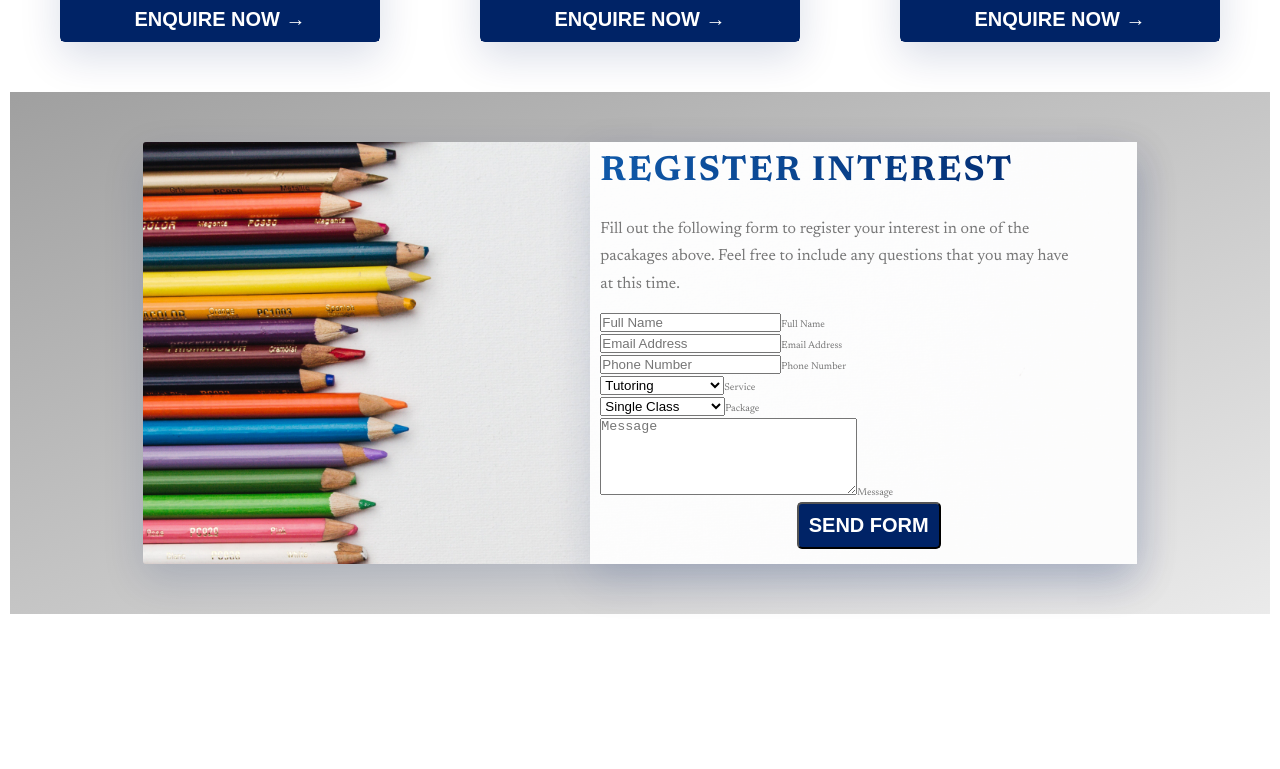
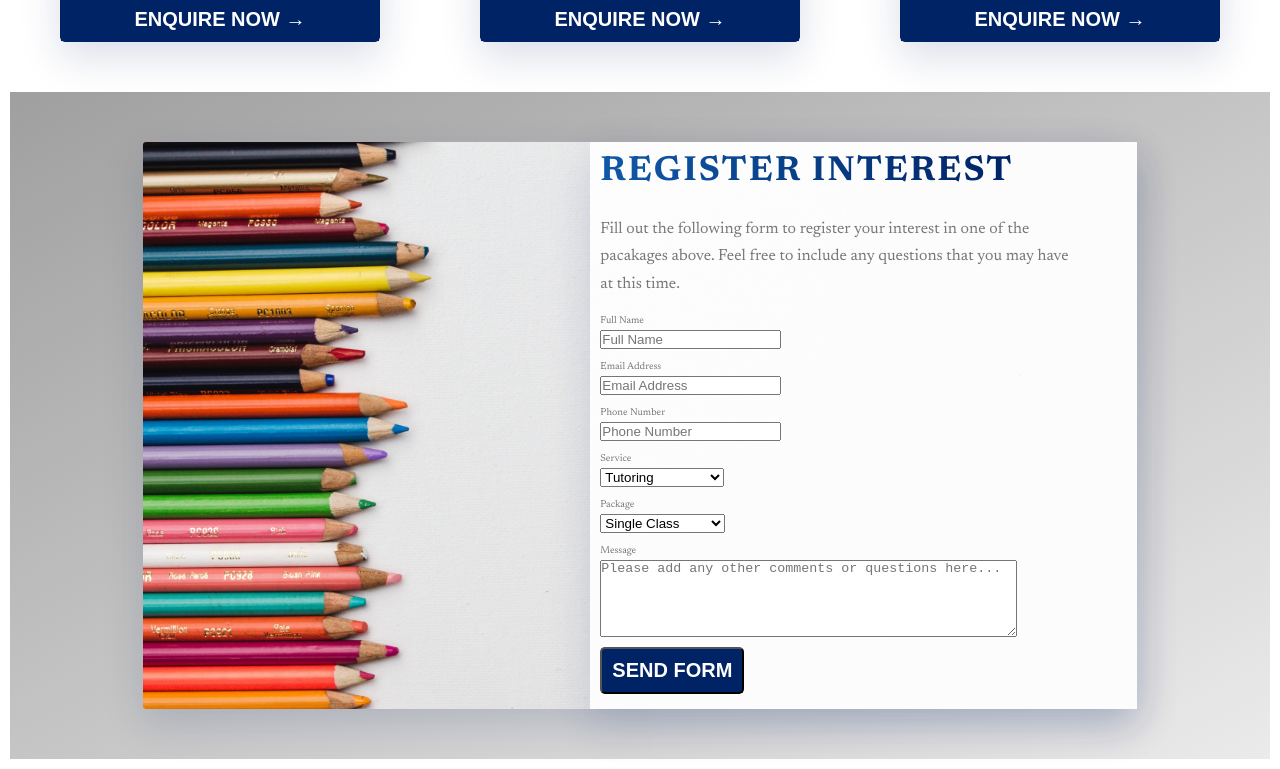
Before and after one commit to Talbekk/the-travelling-teacher, a React (Create React App) app: page / in a window 1280 px wide. Shown: the part 3471-4240 px from the top of the page. Before the commit the page ends 4095 px from the top, so only its background shows below. Built offline with nearby package versions, Linux system fonts and the light colour scheme.

Commit message:
finishes off basic form

```diff
--- a/src/App.css
+++ b/src/App.css
@@ -109,7 +109,7 @@ body {
   margin-left: 5rem; }
 
 .align-left {
-  justify-content: start; }
+  justify-self: start !important; }
 
 .btn, .btn:link, .btn:visited {
   display: grid;
@@ -220,6 +220,14 @@ body {
       z-index: 20; }
   .compositionhover .composition__photo:not(:hover) {
     transform: scale(0.9); }
+
+.form {
+  display: grid;
+  grid-auto-rows: repeat(min-content);
+  grid-row-gap: 1rem; }
+  .form__group {
+    display: grid;
+    justify-content: start; }
 
 .service-box {
   display: grid;
--- a/src/components/main/Enquiries.js
+++ b/src/components/main/Enquiries.js
@@ -27,34 +27,34 @@ function Enquiries() {
                 </p>
                 <form className="form" action="#">
                     <div className="form__group">
+                        <label htmlFor="name" className="form__label">Full Name</label>
                         <input id="name" type="text" placeholder="Full Name" className="form__input" required/>
-                        <label htmlFor="name" className="form__label">Full Name</label>
                     </div>
                     <div className="form__group">
+                        <label htmlFor="email" className="form__label">Email Address</label>
                         <input id="email" type="email" placeholder="Email Address" className="form__input" required/>
-                        <label htmlFor="email" className="form__label">Email Address</label>
                     </div>
                     <div className="form__group">
+                        <label htmlFor="number" className="form__label">Phone Number</label>
                         <input id="number" type="tel" placeholder="Phone Number" className="form__input" required/>
-                        <label htmlFor="number" className="form__label">Phone Number</label>
                     </div>
                     <div className="form__group">
+                        <label className="form__label">Service</label>
                         <select value={chosenService} onChange={(e) => setChosenService(e.target.value)} required>
                             {populateDropdown(serviceOptions)}
                         </select>
-                        <label>Service</label>
                     </div>
                     <div className="form__group">
+                        <label className="form__label">Package</label>
                         <select value={chosenPackage} onChange={(e) => setChosenPackage(e.target.value)} required>
                             {populateDropdown(packageOptions)}
                         </select>
-                        <label>Package</label>
                     </div>
                     <div className="form__group">
-                        <textarea id="message" cols="30" rows="5"placeholder="Message" className="form__textarea" required/>
                         <label htmlFor="message" className="form__label">Message</label>
+                        <textarea id="message" cols="50" rows="5" placeholder="Please add any other comments or questions here..." className="form__textarea" required/>
                     </div>
-                    <button className="btn btn--blue">Send Form</button>
+                    <button className="btn btn--blue align-left">Send Form</button>
                 </form>
             </div>
         </div>
--- a/src/sass/base/_utilities.scss
+++ b/src/sass/base/_utilities.scss
@@ -19,5 +19,5 @@
 }
 
 .align-left {
-    justify-content: start;
+    justify-self: start !important;
 }
--- a/src/sass/components/_form.scss
+++ b/src/sass/components/_form.scss
@@ -0,0 +1,14 @@
+.form {
+    display: grid;
+    grid-auto-rows: repeat(min-content);
+    grid-row-gap: 1rem;
+
+    &__group {
+        display: grid;
+        justify-content: start;
+    }
+
+    &__label {
+        // visibility: hidden;
+    }
+}
```
Also changed, not shown: src/sass/layout/_components.scss (indentation only).
